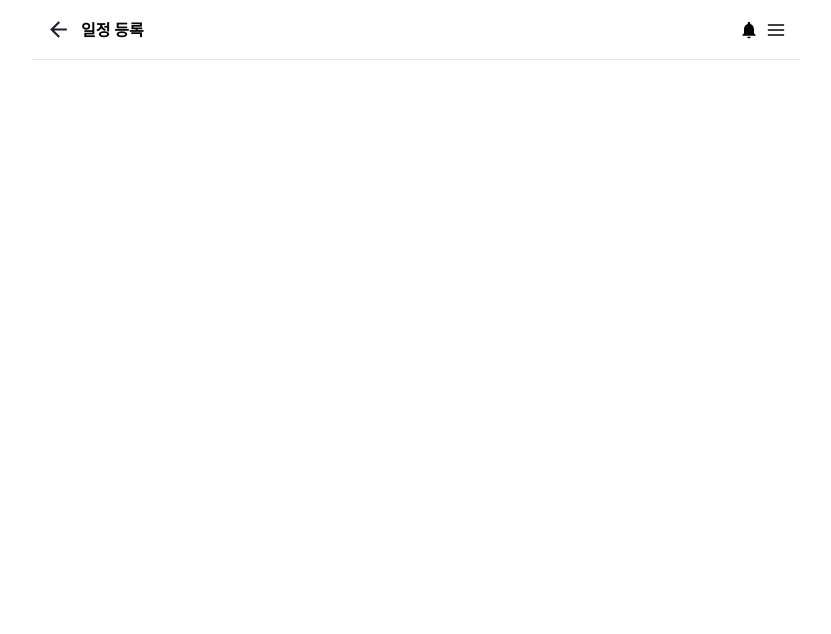
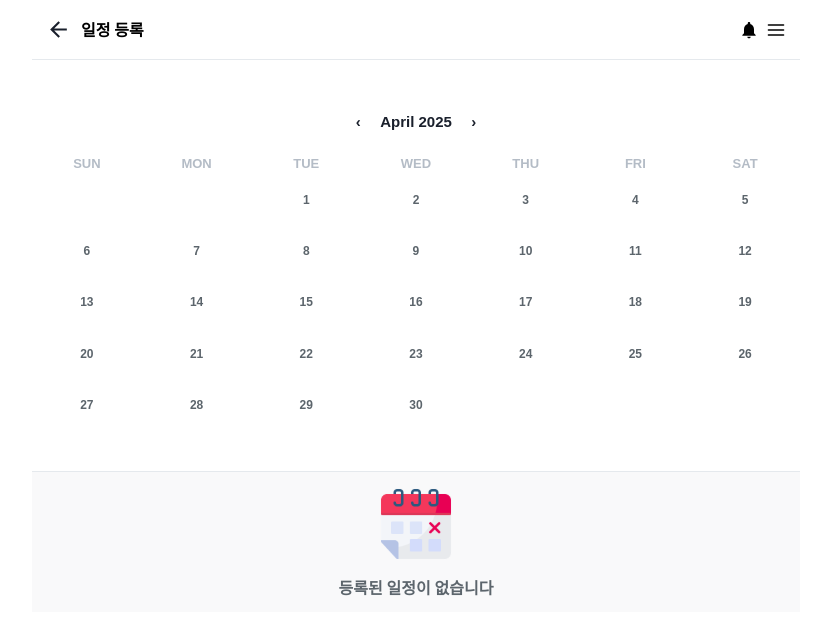
Before and after one commit to la-vie-est-belle-application/Client, a React (Vite) app: page /schedule/register in a window 1280 px wide. Shown: the top 634 px of the page, without its empty margins (224-1055 px from the left). Built offline with nearby package versions, Linux system fonts and the light colour scheme.

Commit message:
Feat: 스케쥴 등록 페이지 구현

```diff
--- a/src/pages/schedule/register/ScheduleRegister.tsx
+++ b/src/pages/schedule/register/ScheduleRegister.tsx
@@ -1,11 +1,49 @@
 import Header from "@layout/Header";
+import ScheduleCalendar from "../calendar/ScheduleCalendar";
+import useCalendar from "@hooks/useCalendar";
+import ScheduleItem from "../scheduleItem/ScheduleItem";
+import ButtonGroup from "@components/Button/ButtonGroup";
+import NoScheduleItem from "@components/NoScheduleItem/NoScheduleItem";
+import { COLORS } from "@constants/color";
+import styled from "styled-components";
 
 const ScheduleRegister = () => {
+  const { selectedDates, onSelectedDateChange } = useCalendar();
   return (
-    <>
+    <StyledContainer>
       <Header title="일정 등록" />
-    </>
+      <ScheduleCalendar onSelectedDateChange={onSelectedDateChange} />
+      <StyledSelectedScheduleItemWrap>
+        {selectedDates.length > 0 ? (
+          <>
+            {selectedDates.map((date, index) => (
+              <ScheduleItem
+                key={index}
+                date={date}
+                onSelectedDateChange={onSelectedDateChange}
+              />
+            ))}
+            <ButtonGroup />
+          </>
+        ) : (
+          <NoScheduleItem />
+        )}
+      </StyledSelectedScheduleItemWrap>
+    </StyledContainer>
   );
 };
 
 export default ScheduleRegister;
+
+const StyledContainer = styled.div`
+  height: 100vh;
+`;
+
+const StyledSelectedScheduleItemWrap = styled.div`
+  display: flex;
+  flex-direction: column;
+  gap: 1.2rem;
+  border-top: 0.1rem solid ${COLORS.gray300};
+  padding: 1.2rem;
+  background-color: ${COLORS.gray100};
+`;
```
